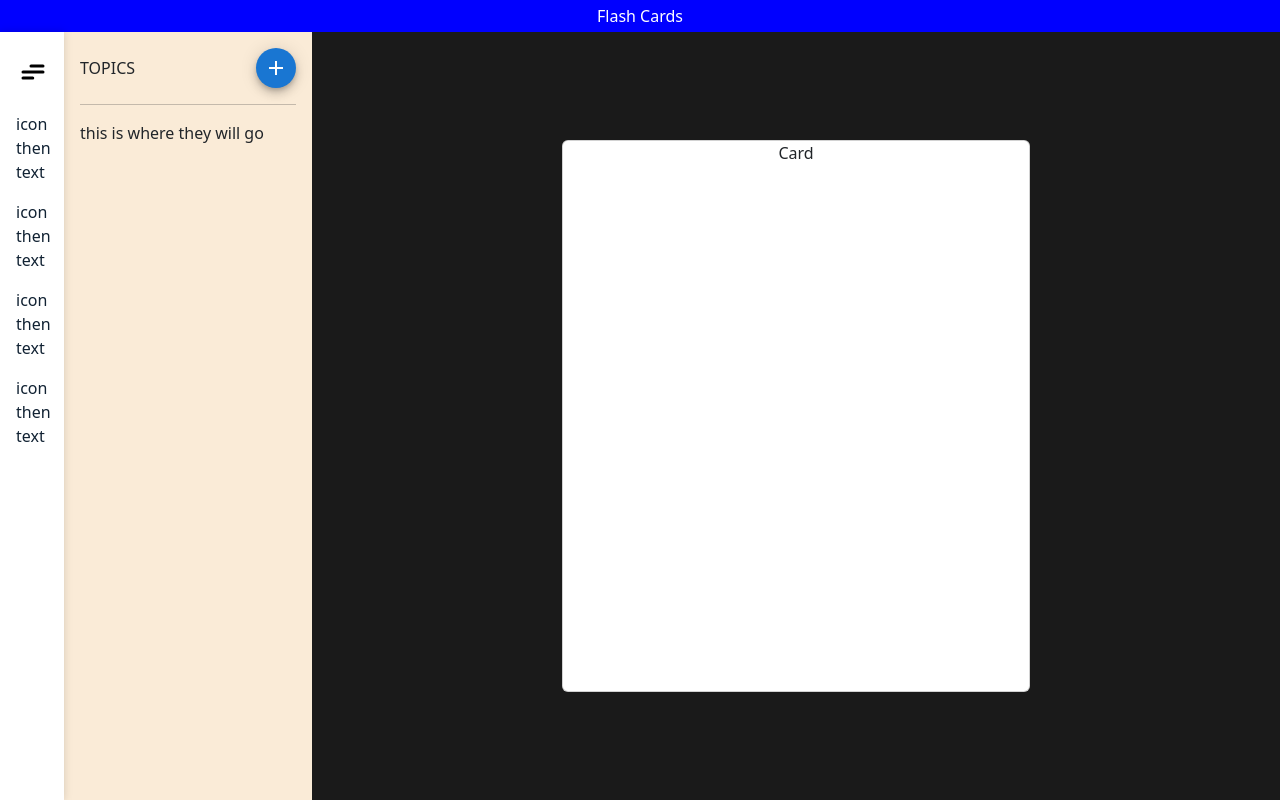
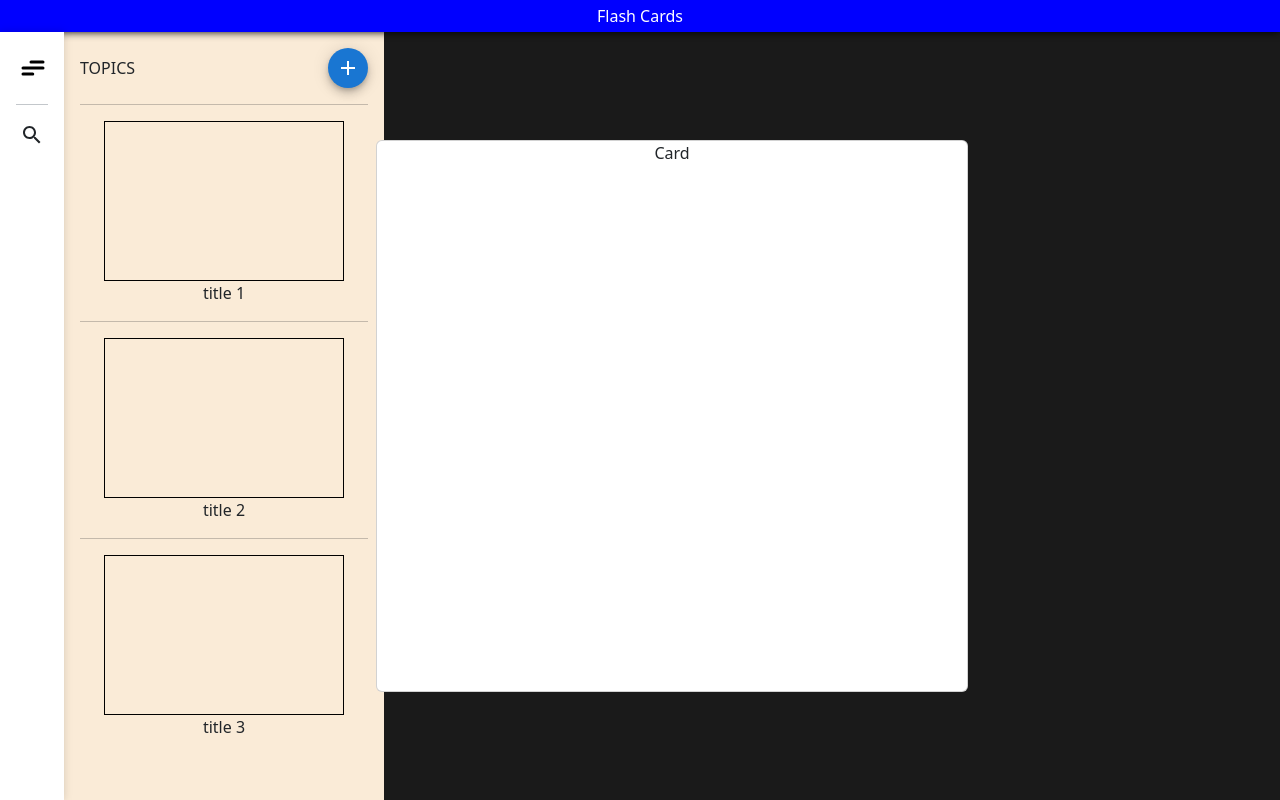
Before and after one commit to Andrew-Neely-82/flash-card-app, a React (Vite) app: page / in a window 1280 px wide. Built offline with nearby package versions, Linux system fonts and the light colour scheme.

Commit message:
added some more content to the menu as well as some styling additions

```diff
--- a/src/App.scss
+++ b/src/App.scss
@@ -17,9 +17,9 @@
   justify-content: center;
   align-items: center;
   height: 2rem;
-
   background: blue;
   color: white;
+  filter: drop-shadow(0 0 4px #000000);
   z-index: 100;
 }
 
@@ -29,6 +29,7 @@
 }
 
 .menu {
+  position: relative;
   min-width: 4rem;
   width: $menu-width;
   width: 4rem;
@@ -39,26 +40,81 @@
   filter: drop-shadow(0 0 4px #00000025);
 
   ul {
+    display: flex;
+    flex-direction: column;
+    width: 100%;
     padding: 0;
     margin: 0;
-    padding-block: 0.5rem;
 
     li {
+      display: flex;
+      justify-content: flex-start;
+      align-items: flex-start;
       list-style: none;
       padding-block: inherit;
+      width: 100%;
+      transition: 250ms ease;
+      padding-left: 0.25rem;
+    }
+
+    .autocomplete {
+      position: absolute;
+      width: 17.5rem;
+      top: 0;
+      left: 4rem;
+      background-color: white;
+      padding: 0;
+      margin: 0;
+      outline: red 1px solid;
+      z-index: 100;
     }
   }
 }
 
+.open {
+  position: absolute;
+  left: 0;
+  bottom: 0;
+  width: 24rem;
+  transition: 250ms ease;
+}
+
+.closed {
+  transition: 250ms ease;
+}
+
 .topics {
+  position: absolute;
+  top: 2rem;
+  left: 4rem;
+  height: calc(100% - 2rem);
   width: 20rem;
   background: antiquewhite;
   padding: 1rem;
+  z-index: -10;
 
   .title-container {
     display: flex;
     justify-content: space-between;
     align-items: center;
+  }
+
+  .topics-list {
+    display: flex;
+    flex-direction: column;
+    justify-content: center;
+    align-items: center;
+
+    hr {
+      width: 100%;
+    }
+
+    .topic-example {
+      content: ".";
+      width: 15rem;
+      height: 10rem;
+      border: 1px solid black;
+    }
   }
 }
 
@@ -94,7 +150,7 @@
   }
 
   svg {
-    height: 3em;
+    height: 2.5em;
 
     transition: transform 600ms cubic-bezier(0.4, 0, 0.2, 1);
 
@@ -112,3 +168,55 @@
     }
   }
 }
+
+.btn {
+  position: relative;
+  border: none;
+  background: none;
+  padding: 0;
+  border-radius: 0;
+  transition: 250ms ease;
+
+  &:hover {
+    scale: 1.1;
+  }
+
+  &::before {
+    content: "";
+    position: absolute;
+    width: 100%;
+    top: 0;
+    bottom: 0;
+    background-image: linear-gradient(90deg, black, black);
+    background-size: 0 2px;
+    background-repeat: no-repeat;
+    background-position: left bottom;
+    transition: background-size 0.25s ease-in;
+  }
+
+  &:hover::before {
+    background-size: 100% 2px;
+  }
+}
+
+.show {
+  display: inline;
+  transition: 250ms ease;
+  transition-delay: 250ms;
+  animation: appear 1s;
+}
+
+.hidden {
+  display: none !important;
+}
+
+
+@keyframes appear {
+  from {
+    display: none;
+    opacity: 0;
+  } to {
+    display: inline;
+    opacity: 1;
+  }
+}
--- a/src/components/menu/Icon.jsx
+++ b/src/components/menu/Icon.jsx
@@ -2,7 +2,7 @@
   return (
     <label className="hamburger">
       <input type="checkbox" onClick={iconHandler} />
-      <svg viewBox="0 0 32 32" width={32}>
+      <svg viewBox="0 0 32 32" width={32} height={32}>
         <path className="line line-top-bottom" d="M27 10 13 10C10.8 10 9 8.2 9 6 9 3.5 10.8 2 13 2 15.2 2 17 3.8 17 6L17 26C17 28.2 18.8 30 21 30 23.2 30 25 28.2 25 26 25 23.8 23.2 22 21 22L7 22"></path>
         <path className="line" d="M7 16 27 16"></path>
       </svg>
--- a/src/components/menu/Menu.jsx
+++ b/src/components/menu/Menu.jsx
@@ -1,19 +1,32 @@
 import { useState } from "react";
 import Icon from "./Icon";
+import Search from "./Search";
+import SearchIcon from "@mui/icons-material/Search";
 
 const Menu = () => {
   const [open, setOpen] = useState(false);
   const iconHandler = () => setOpen(!open);
 
+  // Class toggling
+  const menuClass = open ? "open" : "closed";
+  const menuTextClass = open ? "show" : "hidden";
+
   return (
-    <div className="menu">
+    <div className={`menu ${menuClass}`}>
       <Icon iconHandler={iconHandler} />
+      <hr />
 
       <ul>
-        <li>icon then text</li>
-        <li>icon then text</li>
-        <li>icon then text</li>
-        <li>icon then text</li>
+        <li>
+          <button className="btn" onClick={""}>
+            <SearchIcon />
+            <span className={menuTextClass}>Search</span>
+          </button>
+        </li>
+        <li></li>
+        <li></li>
+        <li></li>
+        {/* <Search /> */}
       </ul>
     </div>
   );
--- /dev/null
+++ b/src/components/menu/Search.jsx
@@ -0,0 +1,155 @@
+import TextField from "@mui/material/TextField";
+import Autocomplete from "@mui/material/Autocomplete";
+
+const Search = () => {
+  const options = top100Films.map((option) => {
+    const firstLetter = option.title[0].toUpperCase();
+    return {
+      firstLetter: /[0-9]/.test(firstLetter) ? "0-9" : firstLetter,
+      ...option,
+    };
+  });
+
+  // prettier-ignore
+  return (
+    <>
+      <Autocomplete
+        className="autocomplete"
+        options={options.sort((a, b) => -b.firstLetter.localeCompare(a.firstLetter))}
+        groupBy={(option) => option.firstLetter}
+        getOptionLabel={(option) => option.title}
+        sx={{ width: 300 }}
+        renderInput={(params) => <TextField {...params} label="Topics" />}
+      />
+    </>
+  );
+};
+
+export default Search;
+
+const top100Films = [
+  { title: "The Shawshank Redemption", year: 1994 },
+  { title: "The Godfather", year: 1972 },
+  { title: "The Godfather: Part II", year: 1974 },
+  { title: "The Dark Knight", year: 2008 },
+  { title: "12 Angry Men", year: 1957 },
+  { title: "Schindler's List", year: 1993 },
+  { title: "Pulp Fiction", year: 1994 },
+  {
+    title: "The Lord of the Rings: The Return of the King",
+    year: 2003,
+  },
+  { title: "The Good, the Bad and the Ugly", year: 1966 },
+  { title: "Fight Club", year: 1999 },
+  {
+    title: "The Lord of the Rings: The Fellowship of the Ring",
+    year: 2001,
+  },
+  {
+    title: "Star Wars: Episode V - The Empire Strikes Back",
+    year: 1980,
+  },
+  { title: "Forrest Gump", year: 1994 },
+  { title: "Inception", year: 2010 },
+  {
+    title: "The Lord of the Rings: The Two Towers",
+    year: 2002,
+  },
+  { title: "One Flew Over the Cuckoo's Nest", year: 1975 },
+  { title: "Goodfellas", year: 1990 },
+  { title: "The Matrix", year: 1999 },
+  { title: "Seven Samurai", year: 1954 },
+  {
+    title: "Star Wars: Episode IV - A New Hope",
+    year: 1977,
+  },
+  { title: "City of God", year: 2002 },
+  { title: "Se7en", year: 1995 },
+  { title: "The Silence of the Lambs", year: 1991 },
+  { title: "It's a Wonderful Life", year: 1946 },
+  { title: "Life Is Beautiful", year: 1997 },
+  { title: "The Usual Suspects", year: 1995 },
+  { title: "Léon: The Professional", year: 1994 },
+  { title: "Spirited Away", year: 2001 },
+  { title: "Saving Private Ryan", year: 1998 },
+  { title: "Once Upon a Time in the West", year: 1968 },
+  { title: "American History X", year: 1998 },
+  { title: "Interstellar", year: 2014 },
+  { title: "Casablanca", year: 1942 },
+  { title: "City Lights", year: 1931 },
+  { title: "Psycho", year: 1960 },
+  { title: "The Green Mile", year: 1999 },
+  { title: "The Intouchables", year: 2011 },
+  { title: "Modern Times", year: 1936 },
+  { title: "Raiders of the Lost Ark", year: 1981 },
+  { title: "Rear Window", year: 1954 },
+  { title: "The Pianist", year: 2002 },
+  { title: "The Departed", year: 2006 },
+  { title: "Terminator 2: Judgment Day", year: 1991 },
+  { title: "Back to the Future", year: 1985 },
+  { title: "Whiplash", year: 2014 },
+  { title: "Gladiator", year: 2000 },
+  { title: "Memento", year: 2000 },
+  { title: "The Prestige", year: 2006 },
+  { title: "The Lion King", year: 1994 },
+  { title: "Apocalypse Now", year: 1979 },
+  { title: "Alien", year: 1979 },
+  { title: "Sunset Boulevard", year: 1950 },
+  {
+    title: "Dr. Strangelove or: How I Learned to Stop Worrying and Love the Bomb",
+    year: 1964,
+  },
+  { title: "The Great Dictator", year: 1940 },
+  { title: "Cinema Paradiso", year: 1988 },
+  { title: "The Lives of Others", year: 2006 },
+  { title: "Grave of the Fireflies", year: 1988 },
+  { title: "Paths of Glory", year: 1957 },
+  { title: "Django Unchained", year: 2012 },
+  { title: "The Shining", year: 1980 },
+  { title: "WALL·E", year: 2008 },
+  { title: "American Beauty", year: 1999 },
+  { title: "The Dark Knight Rises", year: 2012 },
+  { title: "Princess Mononoke", year: 1997 },
+  { title: "Aliens", year: 1986 },
+  { title: "Oldboy", year: 2003 },
+  { title: "Once Upon a Time in America", year: 1984 },
+  { title: "Witness for the Prosecution", year: 1957 },
+  { title: "Das Boot", year: 1981 },
+  { title: "Citizen Kane", year: 1941 },
+  { title: "North by Northwest", year: 1959 },
+  { title: "Vertigo", year: 1958 },
+  {
+    title: "Star Wars: Episode VI - Return of the Jedi",
+    year: 1983,
+  },
+  { title: "Reservoir Dogs", year: 1992 },
+  { title: "Braveheart", year: 1995 },
+  { title: "M", year: 1931 },
+  { title: "Requiem for a Dream", year: 2000 },
+  { title: "Amélie", year: 2001 },
+  { title: "A Clockwork Orange", year: 1971 },
+  { title: "Like Stars on Earth", year: 2007 },
+  { title: "Taxi Driver", year: 1976 },
+  { title: "Lawrence of Arabia", year: 1962 },
+  { title: "Double Indemnity", year: 1944 },
+  {
+    title: "Eternal Sunshine of the Spotless Mind",
+    year: 2004,
+  },
+  { title: "Amadeus", year: 1984 },
+  { title: "To Kill a Mockingbird", year: 1962 },
+  { title: "Toy Story 3", year: 2010 },
+  { title: "Logan", year: 2017 },
+  { title: "Full Metal Jacket", year: 1987 },
+  { title: "Dangal", year: 2016 },
+  { title: "The Sting", year: 1973 },
+  { title: "2001: A Space Odyssey", year: 1968 },
+  { title: "Singin' in the Rain", year: 1952 },
+  { title: "Toy Story", year: 1995 },
+  { title: "Bicycle Thieves", year: 1948 },
+  { title: "The Kid", year: 1921 },
+  { title: "Inglourious Basterds", year: 2009 },
+  { title: "Snatch", year: 2000 },
+  { title: "3 Idiots", year: 2009 },
+  { title: "Monty Python and the Holy Grail", year: 1975 },
+];
--- a/src/components/title/Title.jsx
+++ b/src/components/title/Title.jsx
@@ -1,4 +1,8 @@
 const Title = () => {
-  return <div className="title">Flash Cards</div>;
+  return (
+    <>
+      <div className="title">Flash Cards</div>
+    </>
+  );
 };
 export default Title;
--- a/src/components/topics/Topics.jsx
+++ b/src/components/topics/Topics.jsx
@@ -11,7 +11,16 @@
         </Fab>
       </div>
       <hr />
-      <span>this is where they will go</span>
+      <div className="topics-list">
+        <div className="topic-example"></div>
+        <span>title 1</span>
+        <hr />
+        <div className="topic-example"></div>
+        <span>title 2</span>
+        <hr />
+        <div className="topic-example"></div>
+        <span>title 3</span>
+      </div>
     </div>
   );
 };
```
